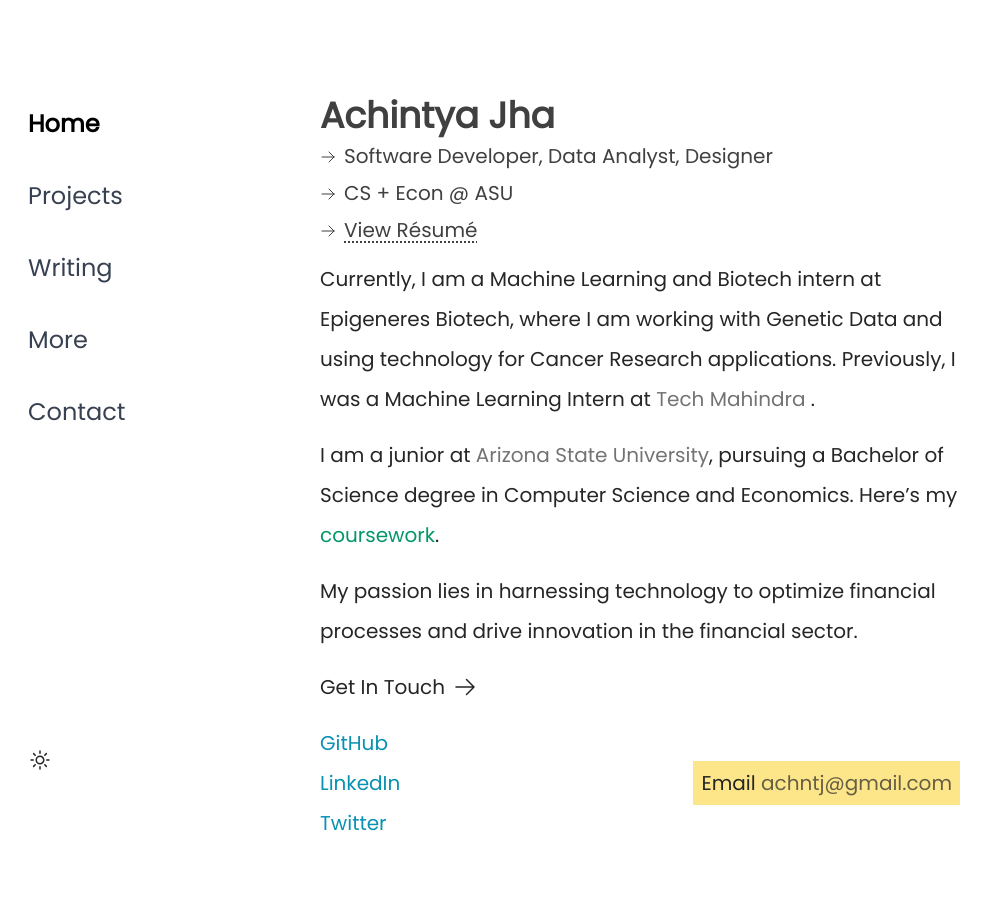
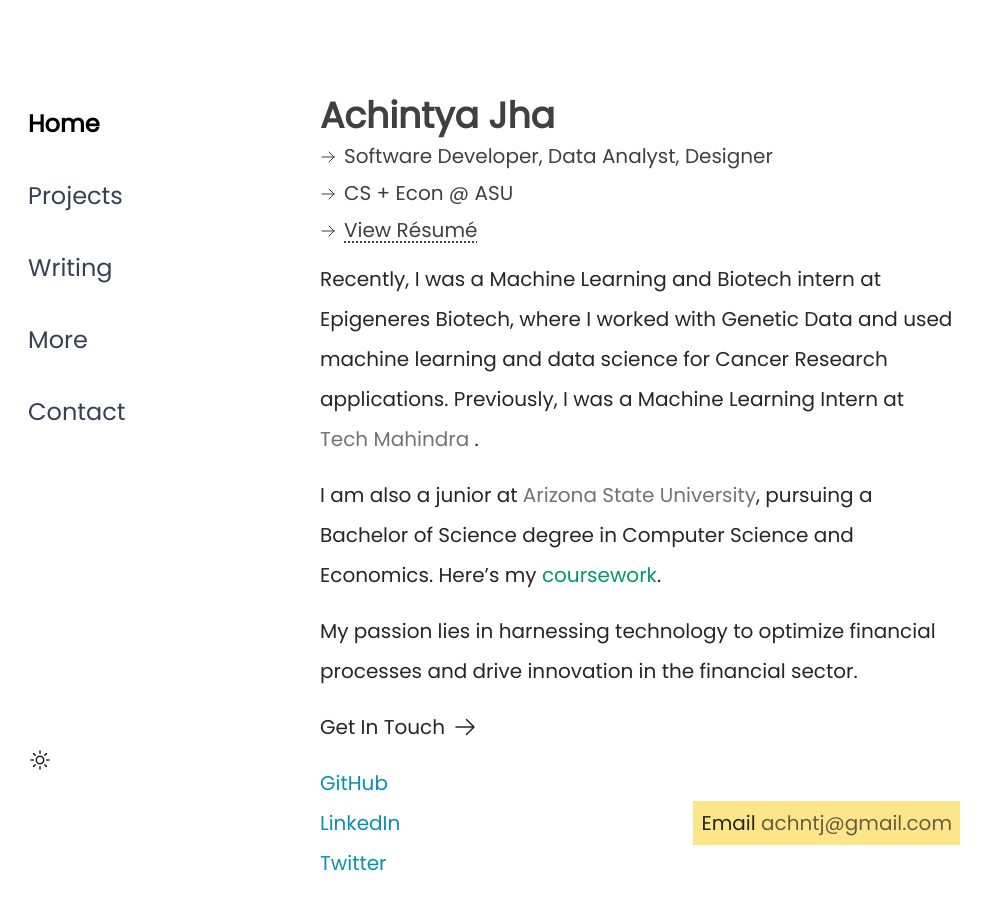
Before and after one commit to achntj/www, a Next.js app: page / in a window 1280 px wide. Shown: the top 910 px of the page, without its empty margins (0-994 px from the left). Built offline with nearby package versions, Linux system fonts and the light colour scheme.

Commit message:
content: update internship completion

```diff
--- a/pages/index.tsx
+++ b/pages/index.tsx
@@ -30,10 +30,10 @@ export default function Home() {
           </div>
         </div>
         <p>
-          Currently, I am a Machine Learning and Biotech intern at Epigeneres
-          Biotech, where I am working with Genetic Data and using technology for
-          Cancer Research applications. Previously, I was a Machine Learning
-          Intern at{" "}
+          Recently, I was a Machine Learning and Biotech intern at Epigeneres
+          Biotech, where I worked with Genetic Data and used machine learning
+          and data science for Cancer Research applications. Previously, I was a
+          Machine Learning Intern at{" "}
           <a
             target="_blank"
             rel="noreferrer"
@@ -45,7 +45,7 @@ export default function Home() {
           .
         </p>
         <p>
-          I am a junior at{" "}
+          I am also a junior at{" "}
           <a
             target="_blank"
             rel="noreferrer"
```
